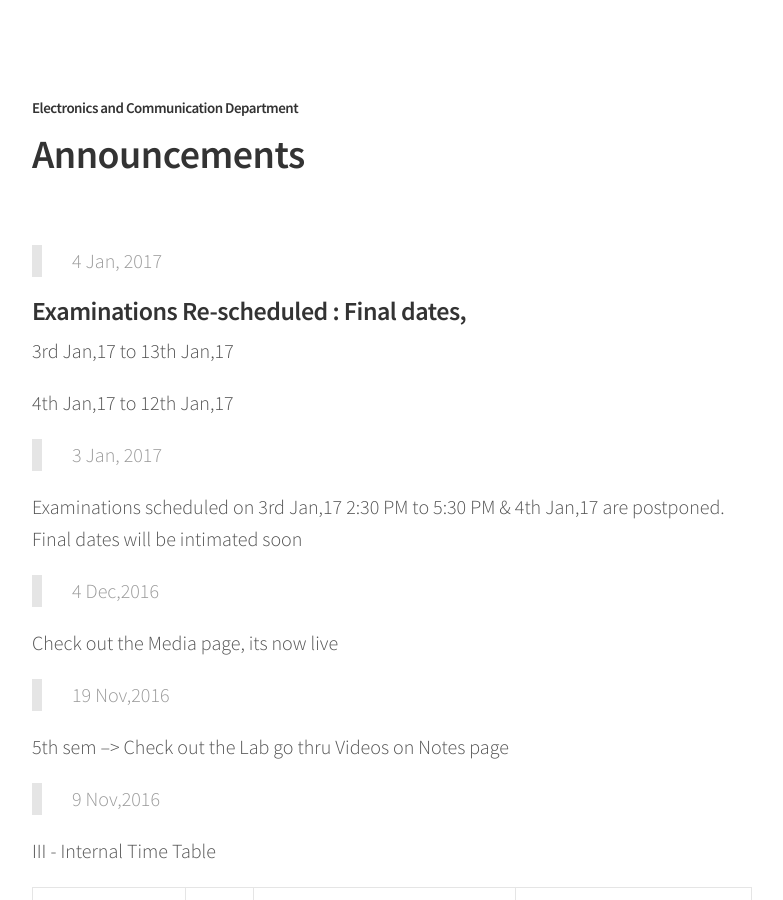
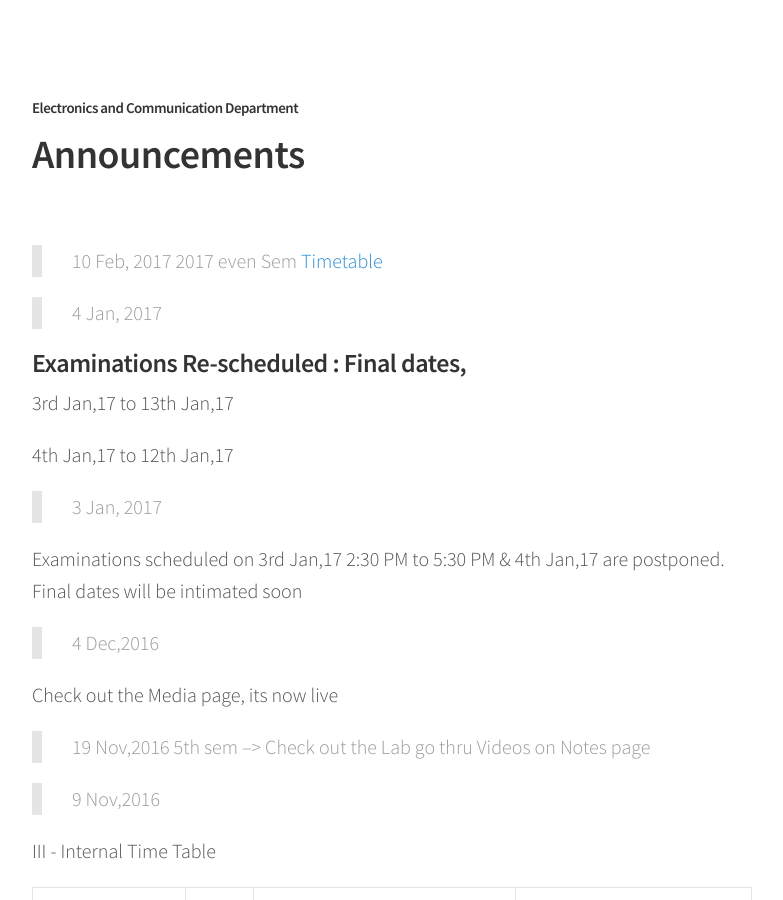
Before and after one commit to ecernsit/ecernsit.github.io, a Jekyll site: the page built from _posts/2016-09-21-announcements.md, in a window 1280 px wide and 900 px high. Shown: the whole window, without its empty margins (248-1031 px from the left). Built offline with Jekyll 4.4.1, drawn with Linux system fonts in a browser that asks for light colours.

Commit message:
tt even sem 2017

```diff
--- a/_posts/2016-09-21-announcements.md
+++ b/_posts/2016-09-21-announcements.md
@@ -1,6 +1,9 @@
 ---
 title: Announcements
 ---
+>10 Feb, 2017
+2017 even Sem <a  target="_blank" href="https://drive.google.com/open?id=0B9cqMjKT9M-dVjVUd0gyeFY5NmM" >Timetable</a>
+
 
 >4 Jan, 2017
 
@@ -33,7 +36,6 @@
 
 
 >19 Nov,2016
-
 5th sem --> Check out the Lab go thru Videos on Notes page
 
 
```
Also changed, not shown: 1 other file.
